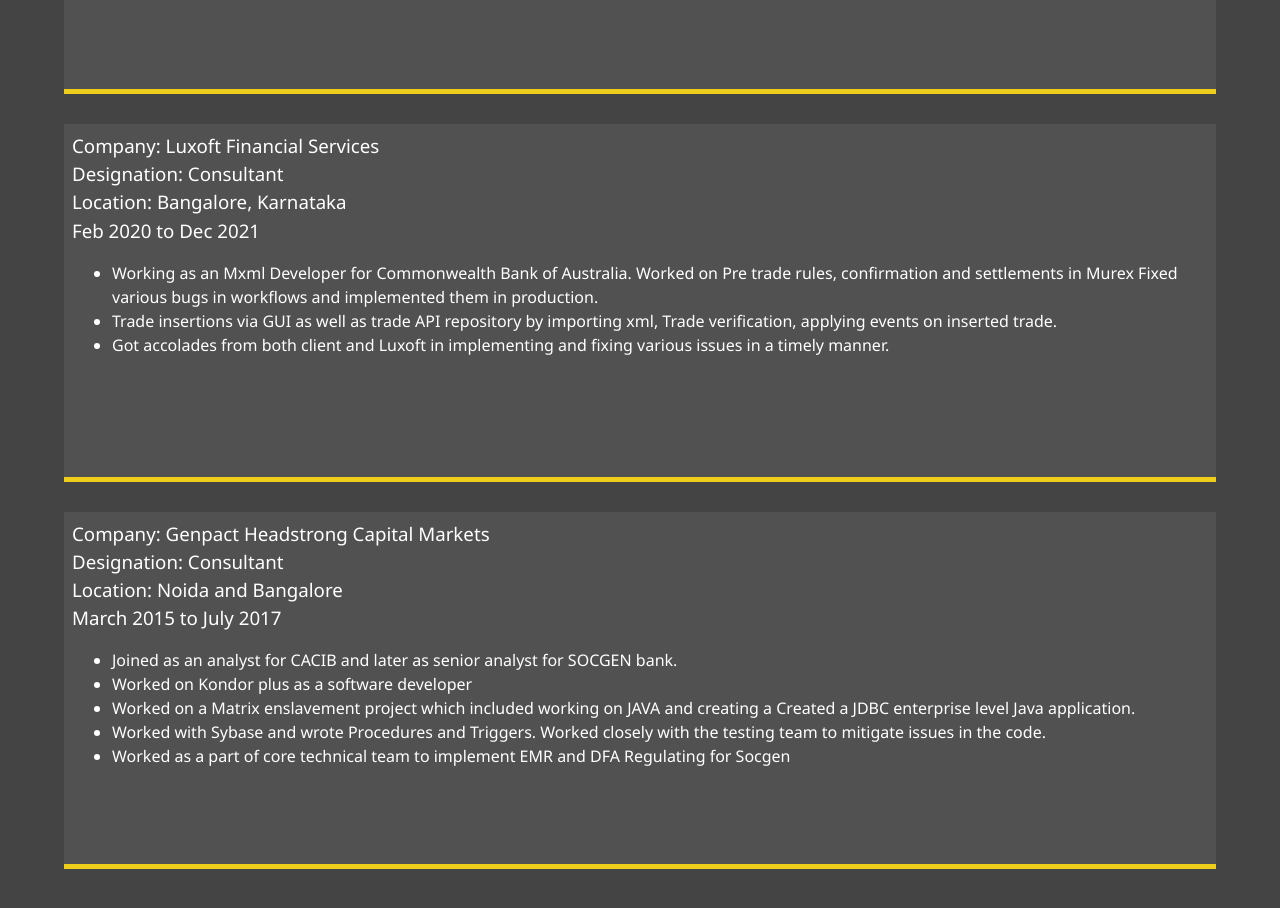
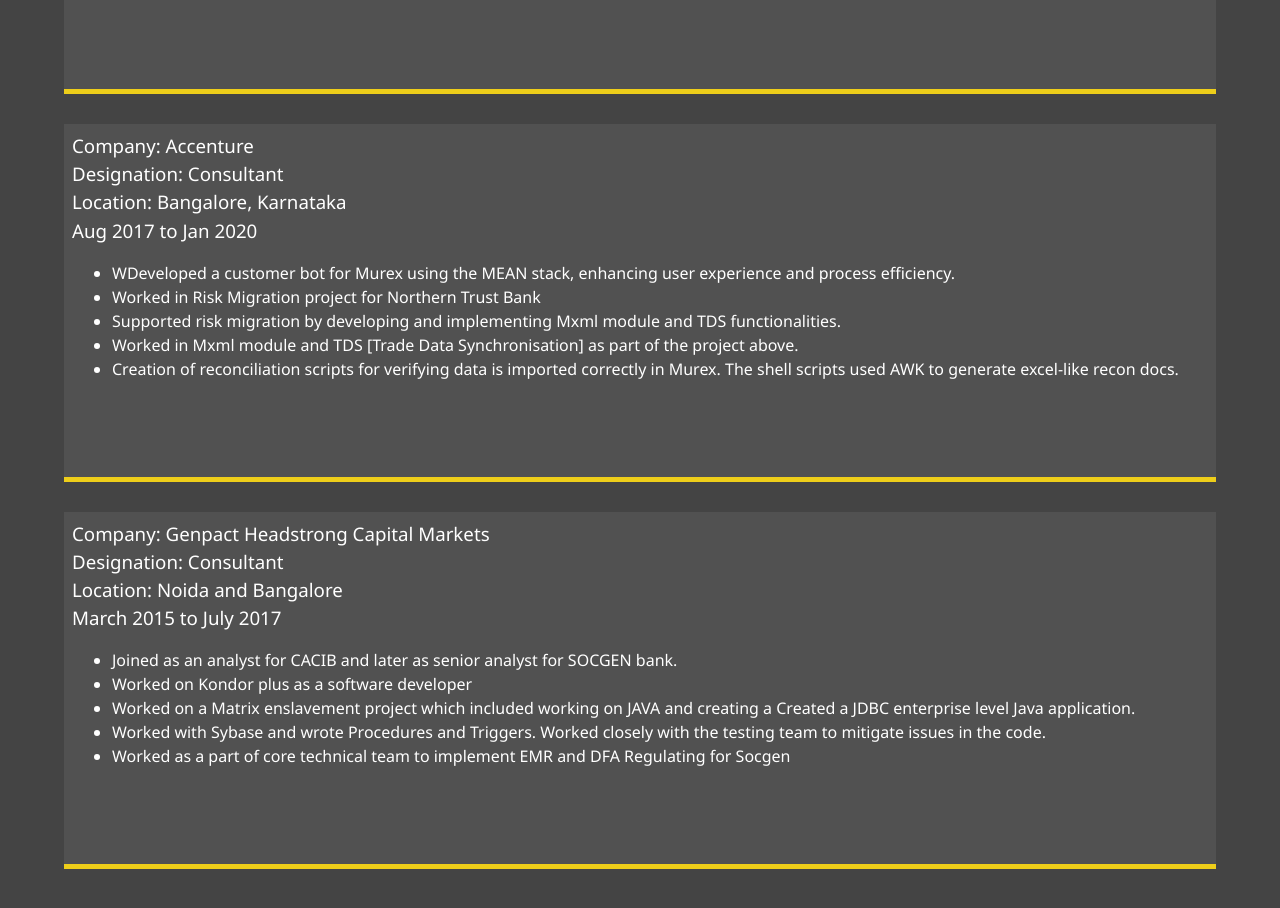
Before and after one commit to JatinBhatia/mysite, a website: page dist/work.html in a window 1280 px wide. Shown: the part 1320-2228 px from the top of the page. Drawn offline with Linux system fonts and the light colour scheme.

Commit message:
workhtml-fix

```diff
--- a/dist/work.html
+++ b/dist/work.html
@@ -96,16 +96,19 @@
         </div>
         <div class="work work-4">
             <h3>
-                Company: Luxoft Financial Services<br>
+                Company: Accenture<br>
                 Designation: Consultant <br>
                 Location: Bangalore, Karnataka<br>
-                Feb 2020 to Dec 2021
+                Aug 2017 to Jan 2020
             </h3>
             <p>
                 <ul>
-                    <li>Working as an Mxml Developer for Commonwealth Bank of Australia. Worked on Pre trade rules, confirmation and settlements in Murex Fixed various bugs in workflows and implemented them in production.</li>
-                    <li>Trade insertions via GUI as well as trade API repository by importing xml, Trade verification, applying events on inserted trade.</li>
-                    <li>Got accolades from both client and Luxoft in implementing and fixing various issues in a timely manner.</li>
+                    <li>WDeveloped a customer bot for Murex using the MEAN stack, enhancing user experience and process efficiency.</li>
+                    <li>Worked in Risk Migration project for Northern Trust Bank</li>
+                    <li>Supported risk migration by developing and implementing Mxml module and TDS functionalities.</li>
+                    <li>Worked in Mxml module and TDS [Trade Data Synchronisation] as part of the project above.</li>
+                    <li>Creation of reconciliation scripts for verifying data is imported correctly in Murex. The shell
+                        scripts used AWK to generate excel-like recon docs.</li>
                 </ul>
             </p>
         </div>
```
